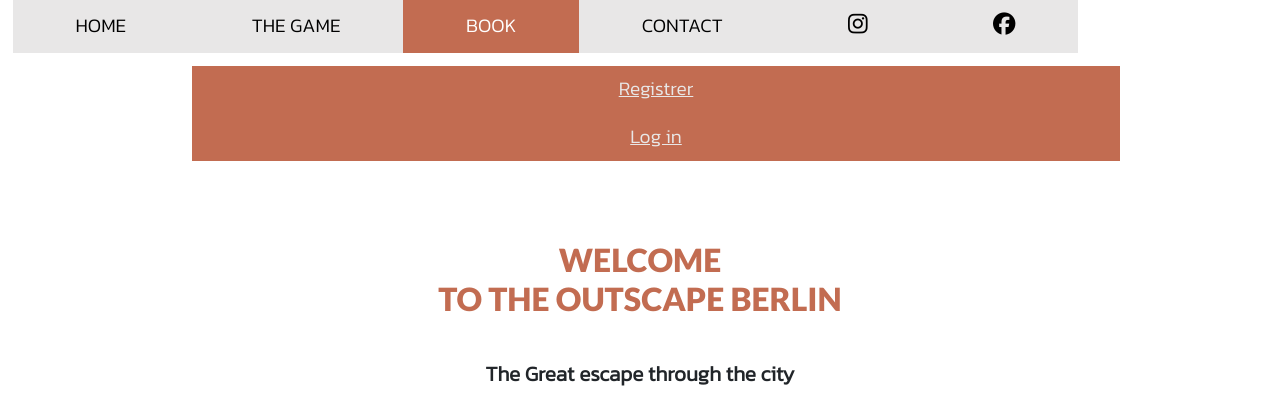
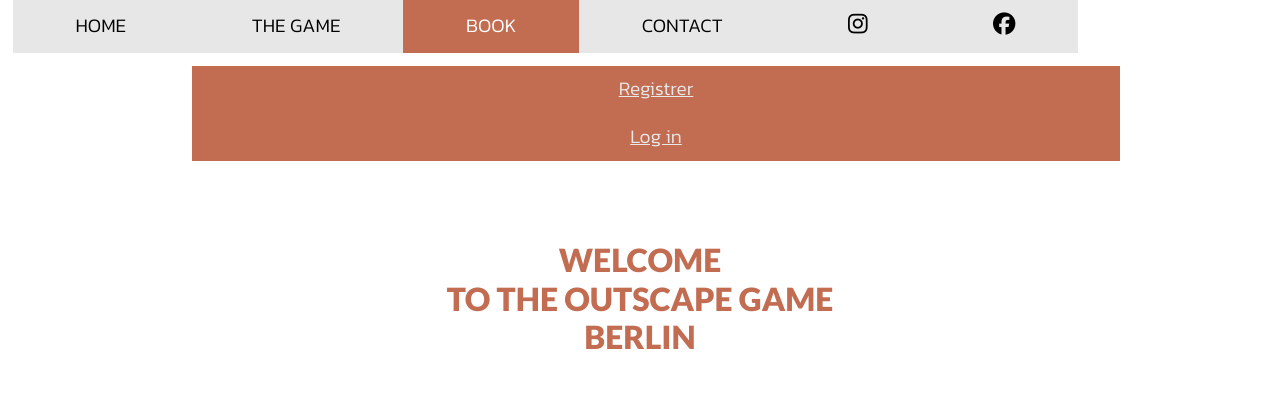
Before and after one commit to cecilegaudron/outscape-game, a Django app: page / in a window 1280 px wide. Shown: the part 327-724 px from the top of the page. Run offline with Django 3.2, Linux system fonts and the light colour scheme; some libraries are stand-ins or nearby versions.

Commit message:
Add the word "game" to the title for better UX

```diff
--- a/templates/index.html
+++ b/templates/index.html
@@ -7,7 +7,8 @@
 <section class="mx-auto">
     <div class="welcome-img">
         <h1>Welcome <br>
-            to the OUTscape Berlin</h1>
+            to the OUTscape Game<br>
+            Berlin</h1>
         <h2>The Great escape through the city</h2>
         <img class="img-fluid" src="https://res.cloudinary.com/di8utbjhc/image/upload/v1680111921/outscape/fernsehturm_x9lv6o.webp" alt="Fernsehturm Berlin">
     </div>
```
